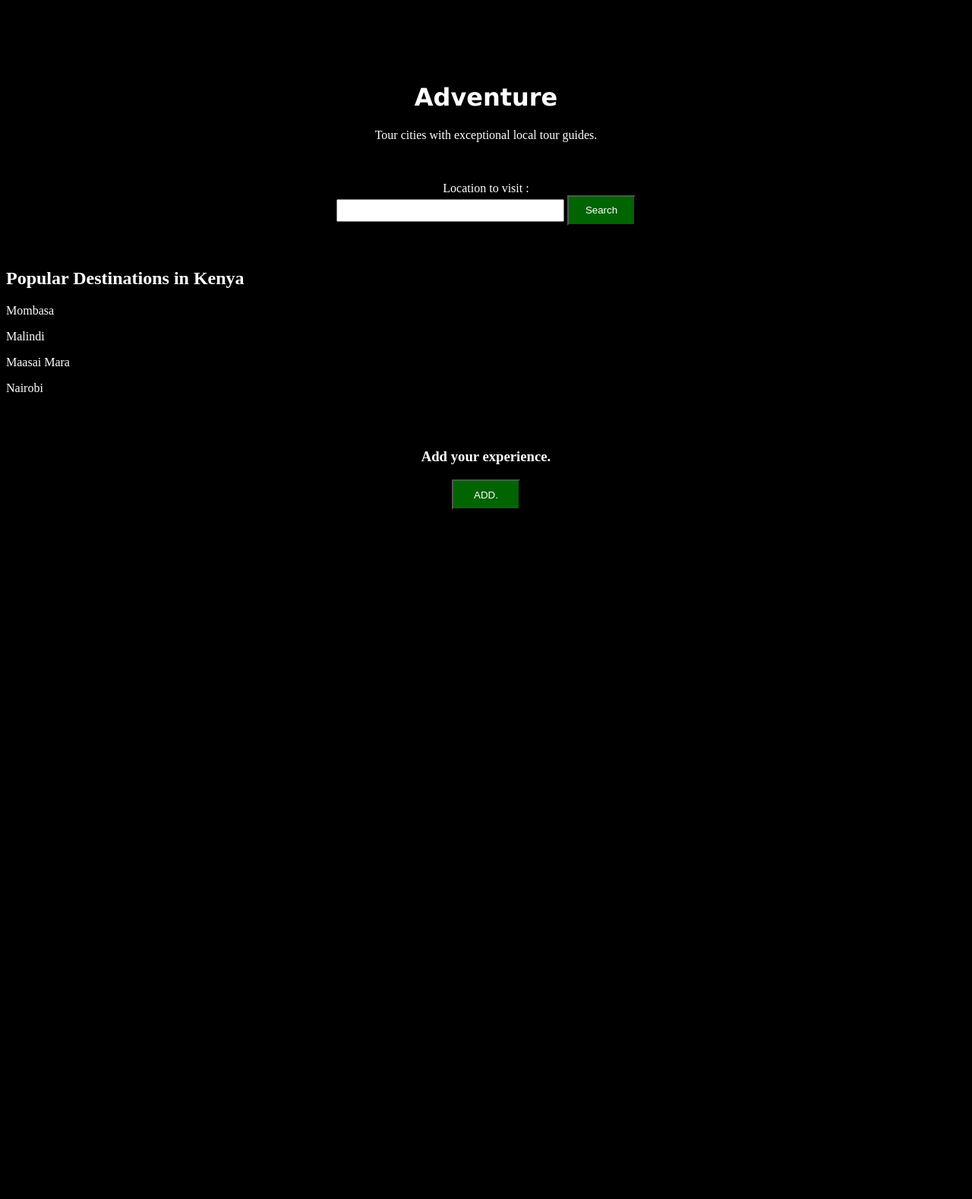
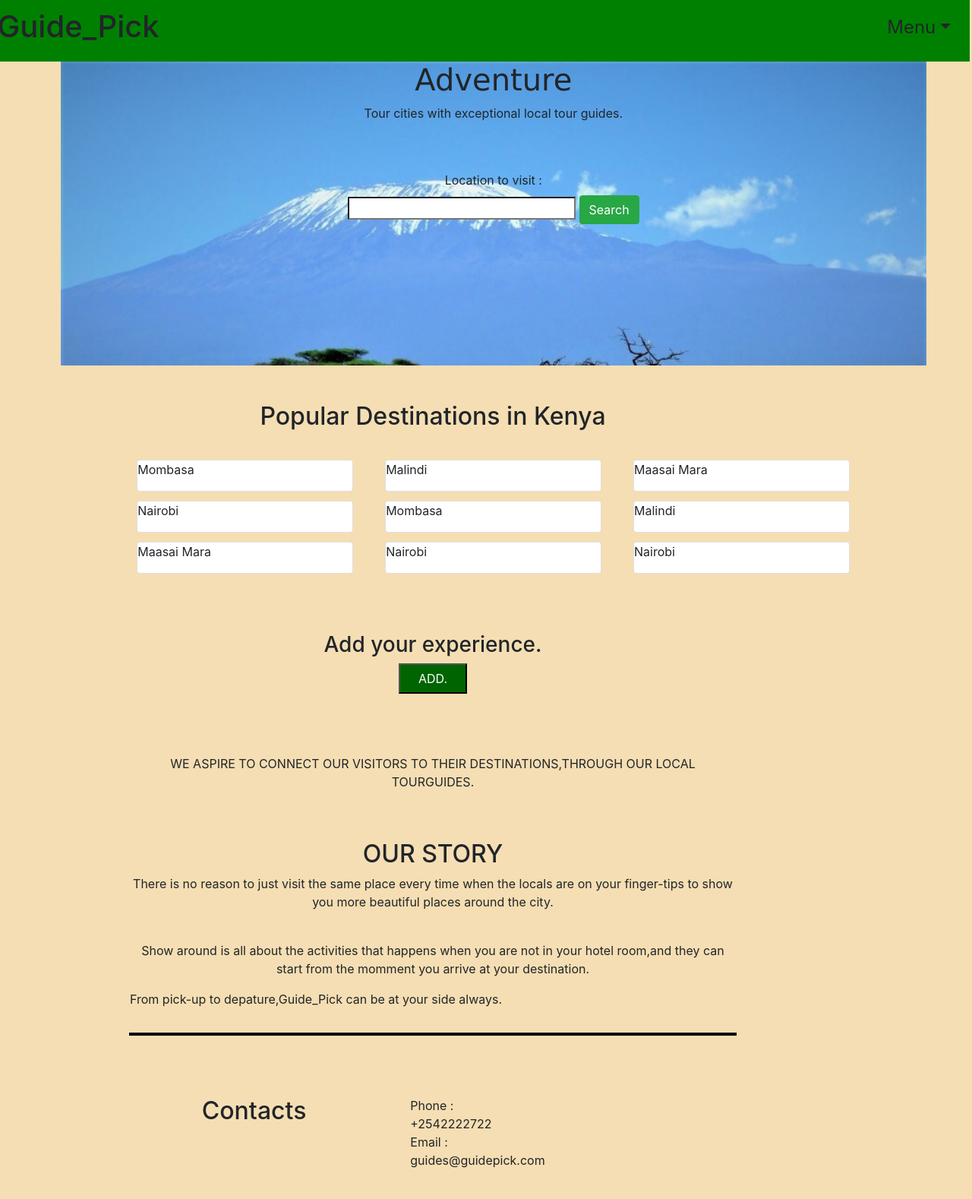
Before and after one commit to Alexanderoke/Guide_Pick, a Flask app: page / in a window 1280 px wide. Shown: the whole page at 76% size. Before the commit the page ends 671 px from the top, so only its background shows below. Run offline with Flask 2, Linux system fonts and the light colour scheme.

Commit message:
Add index page

```diff
--- a/app/static/style.css
+++ b/app/static/style.css
@@ -1,3 +1,75 @@
-.intro{
+.headline{
+    background-image: url('./img/kili.jpg');
+    background-repeat: no-repeat;
+    background-size:cover;
+    height: 25rem;
+    background-position-x: 100%;
+    /* background-position-y: 100%; */
+    margin-right: -7%;
+    /* margin-left: auto; */
+}
+.one{
     text-align: center;
 }
+body{
+    width: fit-content;
+    margin: 0%;
+}
+header .row{
+    display: flex;
+    flex-direction: row-reverse;
+    justify-content: space-between;
+    background-color: green;
+    margin-right: -12%;
+    padding: 1%;
+}
+header h1{
+    /* font-size: 600%; */
+    text-align: center;
+}
+header h2{
+    font-size: 1000%;
+}
+
+.destination{
+    display: flex;
+    margin-left: 13%;
+}
+.ex{
+    margin-top: 2%;
+    margin-bottom: 2%;
+}
+.card{
+    margin: 2%;
+}
+.our{
+    text-align: center;
+    width: 70%;
+    margin-top: 7%;
+}
+.one{
+    text-align: center;
+}
+
+hr{
+    width: 50rem;
+    border-width: .3rem;
+    border-color: black;
+}
+
+.footer{
+    /* margin-left: auto;
+    margin-right: auto; */
+    /* display: flex; */
+    padding: 2%;
+    /* background-color: gray; */
+    margin-left: 20%;
+    /* margin-right: 5%; */
+    margin-top: 5%;
+    width: 80%;
+}
+.two{
+   display: flex;
+   padding-inline-end: 3%;
+   align-content: center;
+}
--- a/app/templates/index.html
+++ b/app/templates/index.html
@@ -1,51 +1,107 @@
-
 <!DOCTYPE html>
 <html lang="en">
+
 <head>
     <meta charset="UTF-8">
     <meta http-equiv="X-UA-Compatible" content="IE=edge">
     <meta name="viewport" content="width=device-width, initial-scale=1.0">
     <title>{{title}}</title>
-    <link rel="stylesheet" href="/app/static/style.css">
+    <link rel="stylesheet" href="https://cdn.jsdelivr.net/npm/bootstrap@4.6.1/dist/css/bootstrap.min.css">
+    <link rel="stylesheet" href="{{ url_for('static',filename='style.css')}}">
 </head>
-<body style="color: white;background-color: black;">
-    <div class="container" style="text-align: center; padding-top: 80px;">
-        <div class="rows">
-            <div class="col-md-6">
+
+<body style="background-color: wheat;">
+
+    <!-- Header -->
+    <header>
+        <div class="row">
+            <div class="dropdown">
+                <h2 type="button" class="btn dropdown-toggle" data-bs-toggle="dropdown" style="font-size: 150%;">Menu</h2>
+                <ul class="dropdown-menu">
+                    <li class="dropdown-item"><a href="#">Home</a></li>
+                    <li class="dropdown-item"><a href="#about">About</a></li>
+                    <li class="dropdown-item"><a href="./auth/register.html">SignUp</a></li>
+                    <li class="dropdown-item"><a href="./auth/login.html">Login</a></li>
+                    <li class="dropdown-item"><a href="#foot">Contact</a></li>
+                </ul>
+            </div>
+
+            <h1>Guide_Pick</h1>
+
+        </div>
+    </header>
+
+    <!-- Headline -->
+    <div class="container headline">
+        <!-- <div class="row"> -->
+            <div class="one">
                 <h1 style="font-family:Verdana, Geneva, Tahoma, sans-serif;">Adventure</h1>
                 <p>Tour cities with exceptional local tour guides.</p>
             </div>
             <br>
             <br>
-            <div class="col-md-6">
+            <div class="one">
                 <label for="site-search">Location to visit :</label>
                 <br>
                 <input type="search" id="site-search" name="search" style="height: 30px; width:300px">
-                <button style="background-color: darkgreen;color: white;width: 90px; height: 40px;">Search</button>
+                <button class="btn btn-success">Search</button>
             </div>
-        </div>
+        <!-- </div> -->
     </div>
     <br>
     <br>
+    <!-- Popular Destination -->
     <div class="container">
-        <h2>Popular Destinations in Kenya</h2>
-        <div class="rows">
-            <div class="col-md-6">
+        <h2 class="text-center">Popular Destinations in Kenya</h2>
+        <br>
+        <div class="row destination">
+            <div class="col-md-4">
                 <div class="card">
                     <p>Mombasa</p>
                 </div>
             </div>
-            <div class="col-md-6">
+            <br>
+            <div class="col-md-4">
                 <div class="card">
                     <p>Malindi</p>
                 </div>
             </div>
-            <div class="col-md-6">
+            <br>
+            <div class="col-md-4">
                 <div class="card">
                     <p>Maasai Mara</p>
                 </div>
             </div>
-            <div class="col-md-6">
+            <br>
+            <div class="col-md-4">
+                <div class="card">
+                    <p>Nairobi</p>
+                </div>
+            </div>
+            <div class="col-md-4">
+                <div class="card">
+                    <p>Mombasa</p>
+                </div>
+            </div>
+            <br>
+            <div class="col-md-4">
+                <div class="card">
+                    <p>Malindi</p>
+                </div>
+            </div>
+            <br>
+            <div class="col-md-4">
+                <div class="card">
+                    <p>Maasai Mara</p>
+                </div>
+            </div>
+            <br>
+            <div class="col-md-4">
+                <div class="card">
+                    <p>Nairobi</p>
+                </div>
+            </div>
+            <div class="col-md-4">
                 <div class="card">
                     <p>Nairobi</p>
                 </div>
@@ -54,10 +110,54 @@
     </div>
     <br>
     <br>
-    <div class="container" style="text-align: center;">
+    <div class="ex" style="text-align: center;">
         <h3>Add your experience.</h3>
         <button style="text-align: center;background-color: darkgreen;color: white;width: 90px; height: 40px;">ADD.</button>
     </div>
 
+    <!-- ABOUT US -->
+    <!-- <h2>About Us </h2> -->
+
+    <!-- <div style="background-color:darkgreen"> -->
+    <div class="container our" id="about">
+        <div class="row one">
+            <p> WE ASPIRE TO CONNECT OUR VISITORS TO THEIR DESTINATIONS,THROUGH OUR LOCAL TOURGUIDES.</p>
+        </div>
+        <br><br>
+        <h2>OUR STORY</h2>
+
+        <div class="row one">
+            <p>There is no reason to just visit the same place every time when the locals are on your
+                finger-tips to show you more beautiful places around the city.</p>
+            <br>
+            <p>Show around is all about the activities that happens when you are not in your hotel room,and they can
+                start from the momment
+                you arrive at your destination.</p>
+                <p>From pick-up to depature,Guide_Pick can be at your side always.
+            </p>
+        </div>
+    </div>
+
+    <hr>
+    <!-- Footer -->
+    <div class="row footer" id="foot" >
+        <div class="two">
+            <div class="col-md-6">
+                <h2>Contacts</h2>
+            </div>
+            <div class="col-md-6">
+                <ol>
+                Phone : +2542222722
+                <br>
+                Email : guides@guidepick.com
+                </ol>
+            </div>
+        </div>
+
+    </div>
+
+
+    <script src="https://cdn.jsdelivr.net/npm/bootstrap@5.1.3/dist/js/bootstrap.bundle.min.js"></script>
+
 </body>
 </html>
--- a/requirements.txt
+++ b/requirements.txt
@@ -2,6 +2,7 @@ alembic==0.9.5
 blinker==1.4
 click==8.0.3
 dominate==2.6.0
+email-validator==1.1.3
 Flask==1.1.2
 Flask-Bootstrap==3.3.7.1
 Flask-Login==0.4.0
```
Also changed, not shown: app/auth/views.py (+40 -0 lines), app/templates/aboutus.html (added, +22 -0 lines), app/main/views.py (line endings or trailing spaces), app/static/img/kili.jpg (added), app/templates/profile/profile.html (deleted), app/templates/profile/update.html (deleted).
